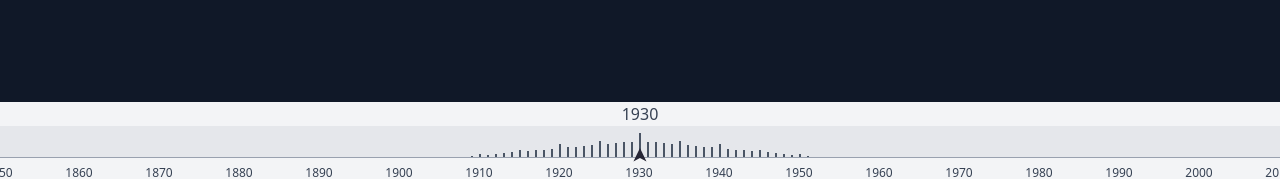
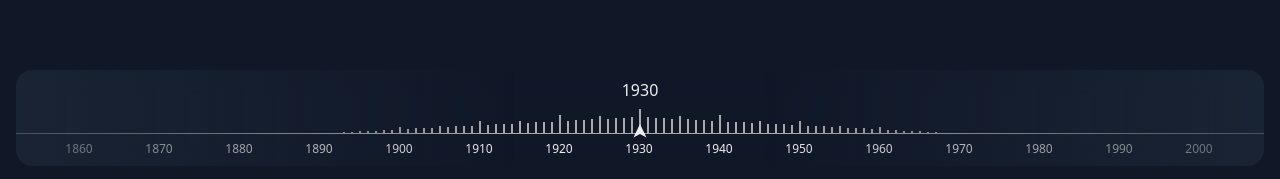
Before and after one commit to JasonYanHJ/soda-library-frontend, a React (Vite) app: page / in a window 1280 px wide. Shown: the part 618-797 px from the top of the page. Built offline with nearby package versions, Linux system fonts and the light colour scheme; no server answers; what echarts-gl would draw is missing.

Commit message:
perf: 美化刻度尺样式

```diff
--- a/src/App.tsx
+++ b/src/App.tsx
@@ -4,12 +4,22 @@ import SlideRuler from "./modules/time-slider/components/SlideRuler";
 
 function App() {
   return (
-    <div className="w-full h-dvh flex flex-col">
-      <div className="flex-1">
+    <div className="relative w-full h-dvh bg-gray-900">
+      <div className="w-full h-full">
         <Shanghai3DMap />
       </div>
-      <div className="h-20 bg-gray-100">
-        <SlideRuler startValue={1840} endValue={2020} unitWidth={8} />
+      <div className="absolute bottom-0 left-0 right-0 h-24 backdrop-blur-md m-4 rounded-2xl overflow-hidden">
+        <SlideRuler
+          startValue={1840}
+          endValue={2020}
+          unitWidth={8}
+          color="#eee"
+          scaleColor="#aaa"
+        />
+        {/* 左侧渐变虚化效果 */}
+        <div className="absolute left-0 top-0 w-2/5 h-full bg-gradient-to-r from-gray-800/70 to-transparent pointer-events-none z-10" />
+        {/* 右侧渐变虚化效果 */}
+        <div className="absolute right-0 top-0 w-2/5 h-full bg-gradient-to-l from-gray-800/70 to-transparent pointer-events-none z-10" />
       </div>
     </div>
   );
--- a/src/modules/map/Shanghai3DMap.tsx
+++ b/src/modules/map/Shanghai3DMap.tsx
@@ -53,7 +53,7 @@ const Shanghai3DMap = () => {
   }, []);
 
   return (
-    <div className="w-full h-full bg-gray-900 flex flex-col">
+    <div className="w-full h-full flex flex-col">
       <ECharts3DMap mapName={mapName} option={option} mapData={mapData} />
     </div>
   );
--- a/src/modules/time-slider/components/CursorIcon.tsx
+++ b/src/modules/time-slider/components/CursorIcon.tsx
@@ -1,4 +1,4 @@
-export default function CursorIcon() {
+export default function CursorIcon({ fill }: { fill?: string }) {
   return (
     <span className="anticon">
       <svg
@@ -13,7 +13,7 @@ export default function CursorIcon() {
       >
         <path
           d="M958.70539 62.365396 62.385351 367.92872l448.163089 140.925636 142.592602 449.830055L958.70539 62.365396zM958.70539 62.365396"
-          fill="#272636"
+          fill={fill ?? "#000"}
           p-id="4591"
         ></path>
       </svg>
--- a/src/modules/time-slider/components/SlideRuler.tsx
+++ b/src/modules/time-slider/components/SlideRuler.tsx
@@ -1,17 +1,21 @@
 import React, { useRef, useEffect, useState, useMemo } from "react";
 import CursorIcon from "./CursorIcon";
+import useResizeObserver from "use-resize-observer";
 
 interface SlideRulerProps {
   startValue: number;
   endValue: number;
   unitWidth: number;
+  color?: string;
+  scaleColor?: string;
 }
 
 const calculateMarkHeight = (
   position: number,
   currentScrollLeft: number,
   isMainMark: boolean,
-  isSecondaryMark: boolean
+  isSecondaryMark: boolean,
+  wrapperWidth: number | undefined
 ) => {
   // 计算到中心的距离
   const distanceFromCenter = Math.abs(position - currentScrollLeft);
@@ -20,7 +24,7 @@ const calculateMarkHeight = (
   const baseHeight = isMainMark ? 24 : isSecondaryMark ? 20 : 16; // 24px, 20px, 16px
 
   // 计算高度衰减因子 (距离越远，系数越小)
-  const maxDistance = 180; // 设定影响范围180px
+  const maxDistance = Math.max((wrapperWidth ?? 0) / 4, 180); // 设定影响范围
   const normalizedDistance = Math.min(distanceFromCenter / maxDistance, 1);
   const heightFactor = 1 - normalizedDistance; // 线性衰减到0
 
@@ -32,6 +36,8 @@ const SlideRuler: React.FC<SlideRulerProps> = ({
   startValue,
   endValue,
   unitWidth,
+  color,
+  scaleColor,
 }) => {
   const scrollContainerRef = useRef<HTMLDivElement>(null);
   const [, setIsScrolling] = useState(false);
@@ -39,6 +45,7 @@ const SlideRuler: React.FC<SlideRulerProps> = ({
   const scrollTimeoutRef = useRef<number>();
   const totalUnits = endValue - startValue;
   const rulerWidth = totalUnits * unitWidth;
+  const { ref: wrapperRef, width: wrapperWidth } = useResizeObserver();
 
   // 计算当前值
   const currentValue = useMemo(() => {
@@ -94,7 +101,7 @@ const SlideRuler: React.FC<SlideRulerProps> = ({
       setIsScrolling(false);
       snapToNearestScale();
       updateScrollLeft(); // 对齐后再次更新滚动位置
-    }, 100);
+    }, 50);
   };
 
   useEffect(() => {
@@ -120,7 +127,8 @@ const SlideRuler: React.FC<SlideRulerProps> = ({
         position,
         currentScrollLeft,
         isMainMark,
-        isSecondaryMark
+        isSecondaryMark,
+        wrapperWidth
       );
 
       marks.push(
@@ -129,9 +137,12 @@ const SlideRuler: React.FC<SlideRulerProps> = ({
           className="absolute bottom-0"
           style={{ left: position - 1 }}
         >
-          <div className="w-[2px] bg-gray-600" style={{ height }} />
+          <div
+            className="w-[2px] transition-all duration-50 ease-out"
+            style={{ height, backgroundColor: scaleColor }}
+          />
           {isMainMark && (
-            <div className="absolute -translate-x-1/2 mt-2 text-xs text-gray-700">
+            <div className="absolute -translate-x-1/2 mt-2 text-xs">
               {value}
             </div>
           )}
@@ -143,18 +154,20 @@ const SlideRuler: React.FC<SlideRulerProps> = ({
   };
 
   return (
-    <div className="relative w-full h-full">
+    <div
+      ref={wrapperRef}
+      className="relative w-full h-full text-[]"
+      style={{ color }}
+    >
       {/* 展示标签 */}
       <div className="absolute left-1/2 -translate-x-1/2 top-1/2 translate-y-[calc(-40px))] z-10 pointer-events-none">
-        <div className="flex flex-col items-center text-gray-700">
-          {currentValue}
-        </div>
+        <div className="flex flex-col items-center">{currentValue}</div>
       </div>
 
       {/* 游标指示器 */}
       <div className="absolute left-1/2 -translate-x-1/2 top-1/2 translate-y-1/2 z-10 pointer-events-none">
-        <div className="flex flex-col items-center text-gray-700">
-          <CursorIcon />
+        <div className="flex flex-col items-center">
+          <CursorIcon fill={color} />
         </div>
       </div>
 
@@ -168,8 +181,8 @@ const SlideRuler: React.FC<SlideRulerProps> = ({
           <div className="w-1/2 flex-shrink-0" />
           <div className="flex-shrink-0 flex items-center">
             <div
-              className="relative h-8 bg-gray-200 border-b border-gray-400"
-              style={{ width: rulerWidth }}
+              className="relative h-8 border-b"
+              style={{ width: rulerWidth, borderColor: scaleColor }}
             >
               {renderRuler()}
             </div>
```
